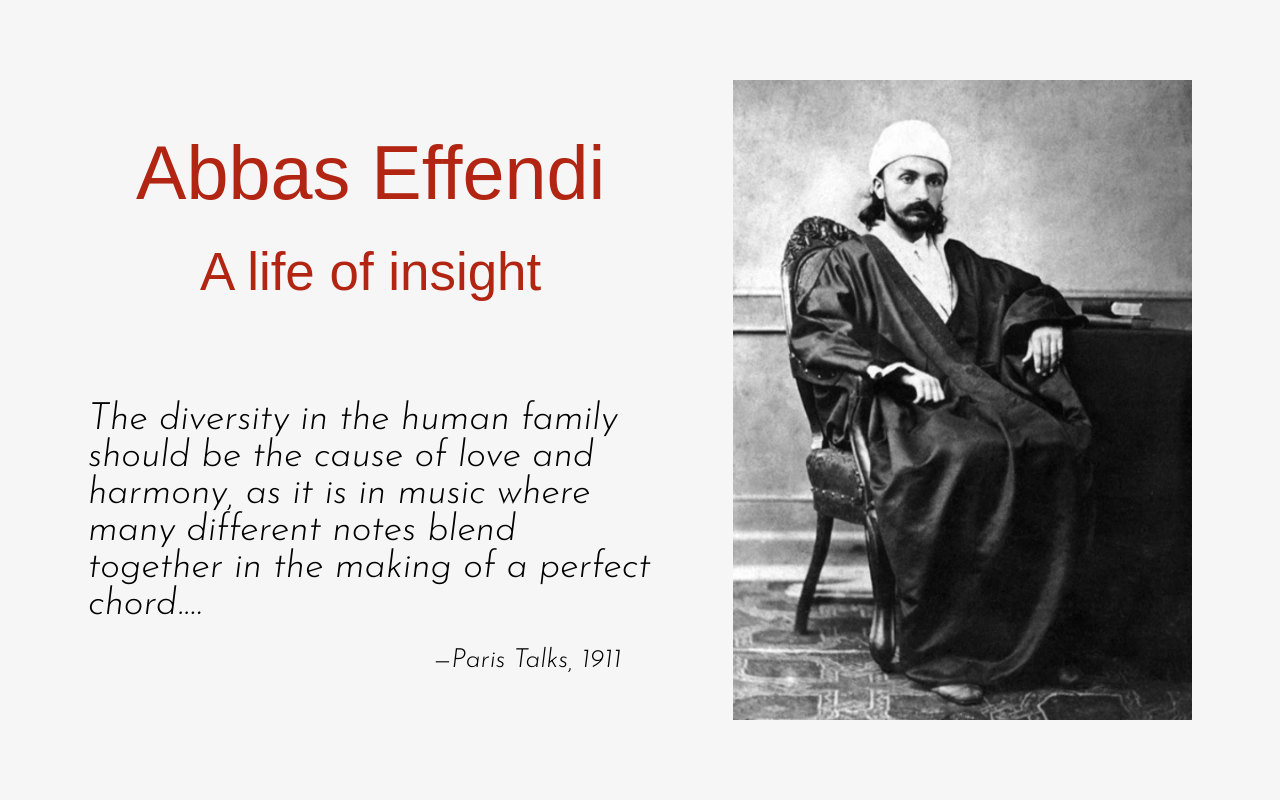
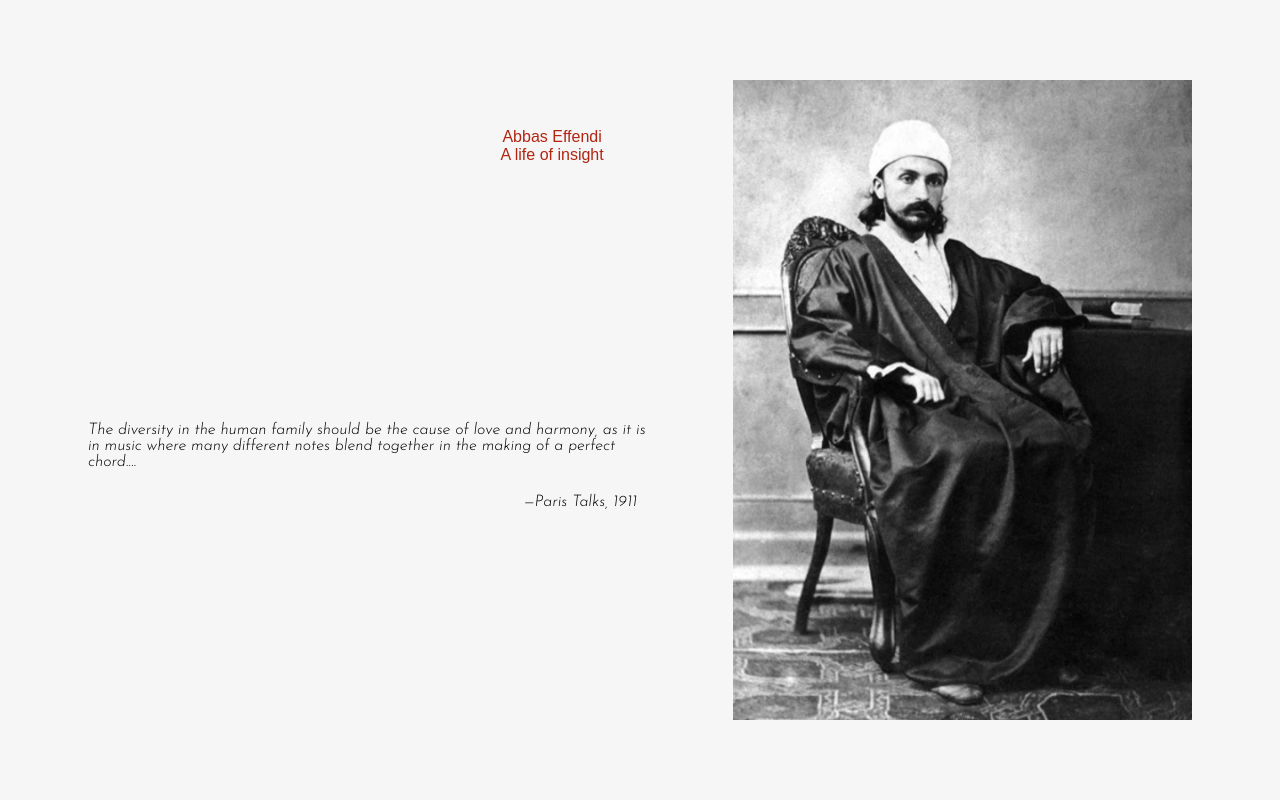
Before and after one commit to syntapy/abbas_tribute, a website: page index.html in a window 1280 px wide. Shown: the top 800 px of the page. Drawn offline with Linux system fonts and the light colour scheme; a web font is replaced by a local one.

Commit message:
remove all font sizes

```diff
--- a/css/font.css
+++ b/css/font.css
@@ -4,21 +4,33 @@ html {
 }
 
 header {
-  font-size: 4.5vmin;
-  padding: 0 2vmin auto 2vmin;
+  padding: 0 1rem auto 1rem;
   min-height: 100%;
 }
 
+.header-title {
+}
+
+.header-quote {
+}
+
+@media (max-height: 600px) {
+  header {
+  }
+}
+
+@media (max-height: 1024px) {
+  header {
+  }
+}
+
 body {
-  font-size: 4vmin;
 }
 
 main h1 span {
-  font-size: 4.5vmin;
 }
 
 ul li {
-  font-size: 4vmin;
 }
 
 .quote {
@@ -36,26 +48,22 @@ ul li {
   box-sizing: border-box;
   text-align: right;
   width: 100%;
-  margin-right: 2rem;
-  padding-right: 2rem;
+  margin-right: 1rem;
+  padding-right: 1rem;
   margin-top: 1.5rem;
 }
-
 
 @media (orientation: portrait) {
   .header-title {
     line-height: 1.2;
-    border: 0vmin black solid;
   }
 
   .title {
-    font-size: 2.429em;
     text-align: center;
   }
 
   .subtitle {
     display: inline-block;
-    font-size: 0.7em;
     text-align: right;
   }
 
@@ -64,12 +72,7 @@ ul li {
   }
 
   .quote {
-    font-size: 1.05em;
     text-align: left;
-  }
-
-  .attribution {
-    font-size: 0.8em;
   }
 
   /*div > span.subelement {
@@ -85,17 +88,14 @@ ul li {
 
 @media (orientation: landscape) {
   .header-title {
-    line-height: 1.2;
   }
 
   .title {
-    font-size: 2.10em;
     text-align: center;
   }
 
   .subtitle {
     display: inline-block;
-    font-size: 0.7em;
   }
 
   .header-quote {
@@ -103,7 +103,6 @@ ul li {
   }
 
   .quote {
-    font-size: 1.05em;
     text-align: left;
   }
 
@@ -115,11 +114,10 @@ ul li {
   .attribution {
     display: inline-block;
     box-sizing: border-box;
-    font-size: 0.7em;
     text-align: right;
     width: 100%;
-    margin-right: 2rem;
-    padding-right: 2rem;
+    margin-right: 1rem;
+    padding-right: 1rem;
     margin-top: 1.5rem;
   }
 
```
